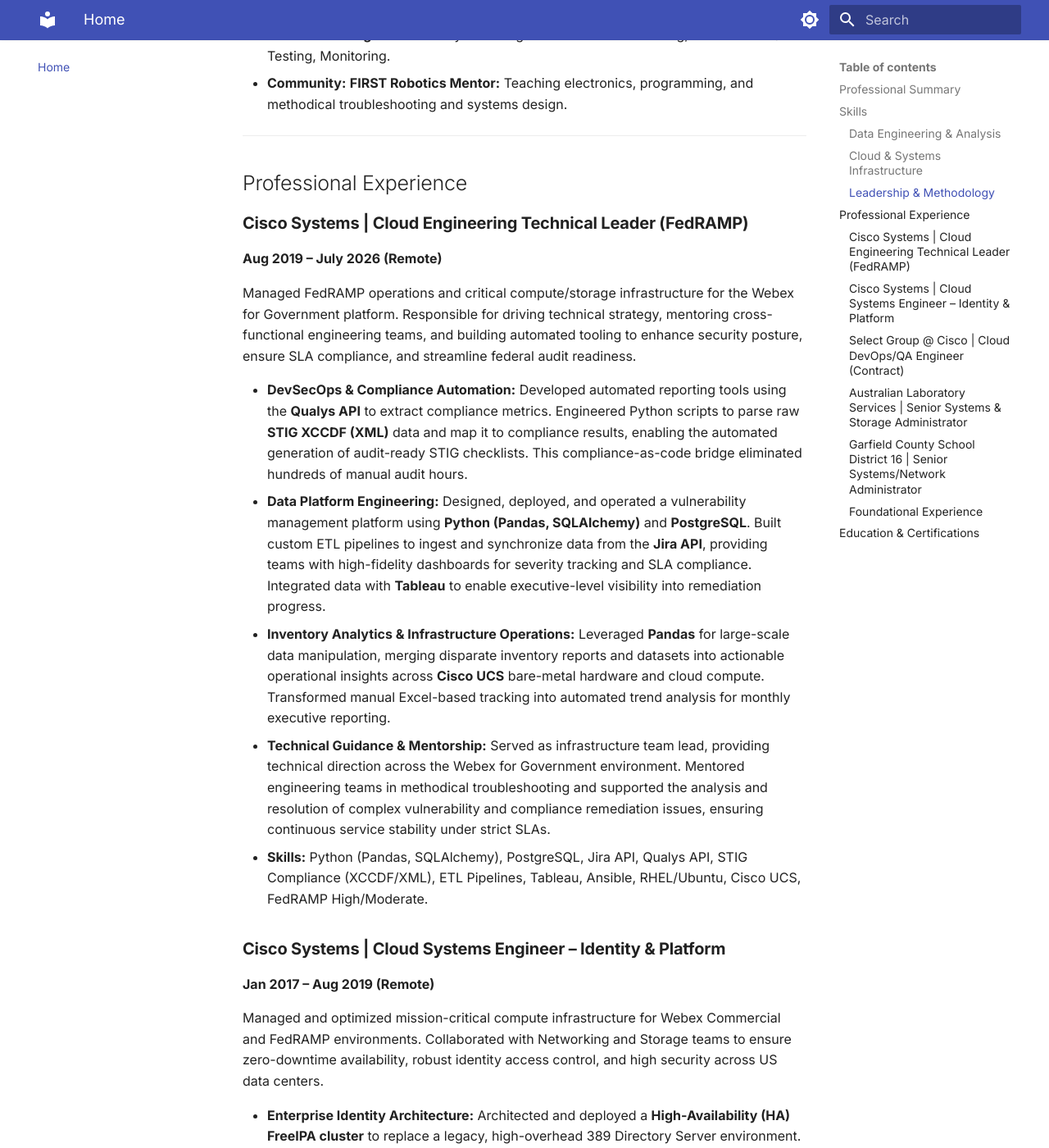
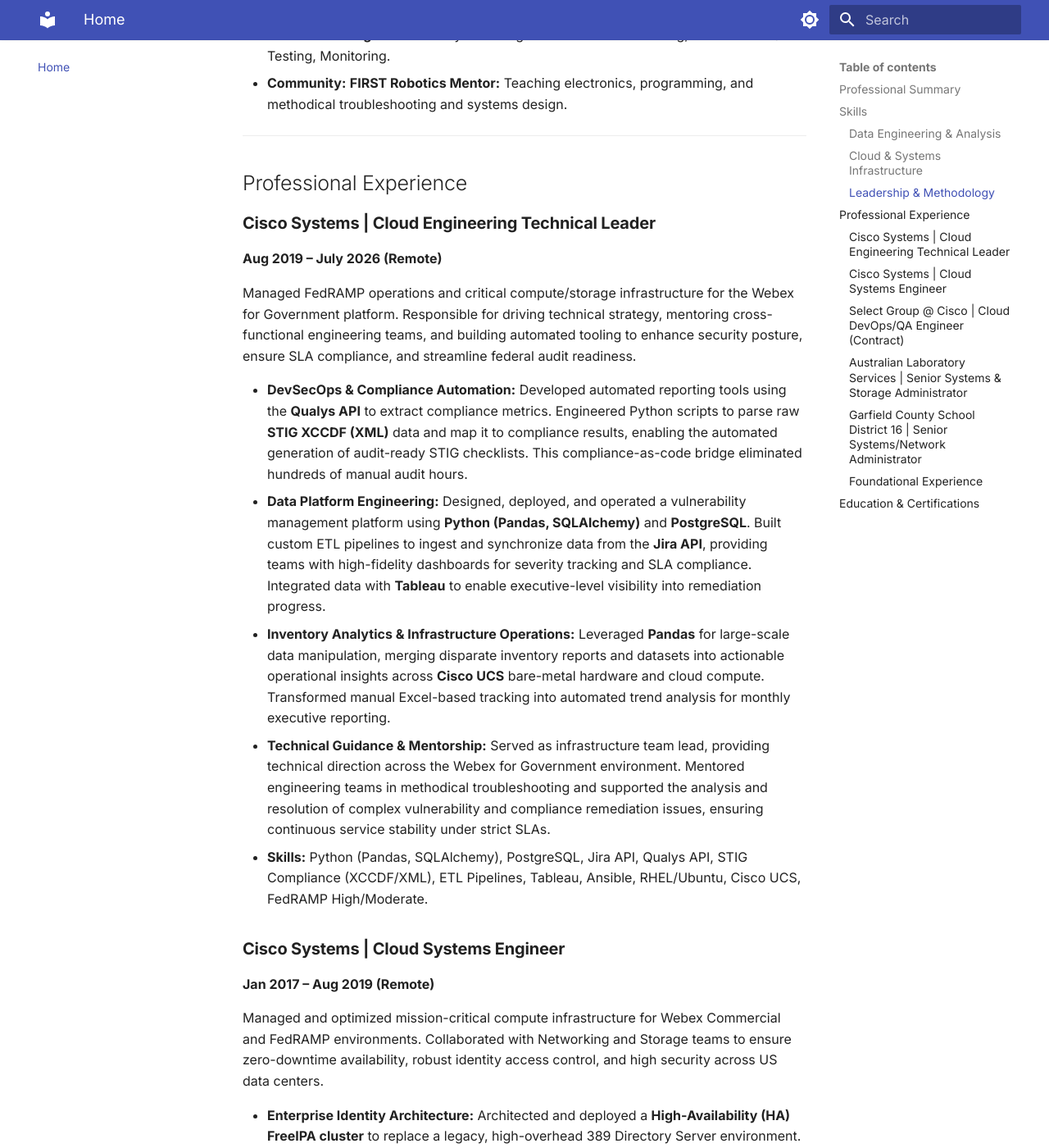
Before and after one commit to celttechie/celttechie.github.io, an MkDocs documentation site: the page built from docs/index.md, in a window 1280 px wide and 1400 px high, scrolled down 1334 px. Shown: the whole window at 82% size. Built offline with MkDocs 1.6.1 and Material for MkDocs 9.7.7, drawn with Linux system fonts in a browser that asks for light colours.

Commit message:
Fixed the other experiencce headers

```diff
--- a/docs/sections/exp_01_cisco_tl.md
+++ b/docs/sections/exp_01_cisco_tl.md
@@ -1,4 +1,4 @@
-### **Cisco Systems | Cloud Engineering Technical Leader (FedRAMP)**
+### **Cisco Systems | Cloud Engineering Technical Leader**
 **Aug 2019 – July 2026 (Remote)**
 
 Managed FedRAMP operations and critical compute/storage infrastructure for the Webex for Government platform. Responsible for driving technical strategy, mentoring cross-functional engineering teams, and building automated tooling to enhance security posture, ensure SLA compliance, and streamline federal audit readiness.
--- a/docs/sections/exp_02_cisco_ce.md
+++ b/docs/sections/exp_02_cisco_ce.md
@@ -1,4 +1,4 @@
-### **Cisco Systems | Cloud Systems Engineer – Identity & Platform**
+### **Cisco Systems | Cloud Systems Engineer**
 **Jan 2017 – Aug 2019 (Remote)**
 
 Managed and optimized mission-critical compute infrastructure for Webex Commercial and FedRAMP environments. Collaborated with Networking and Storage teams to ensure zero-downtime availability, robust identity access control, and high security across US data centers.
```
